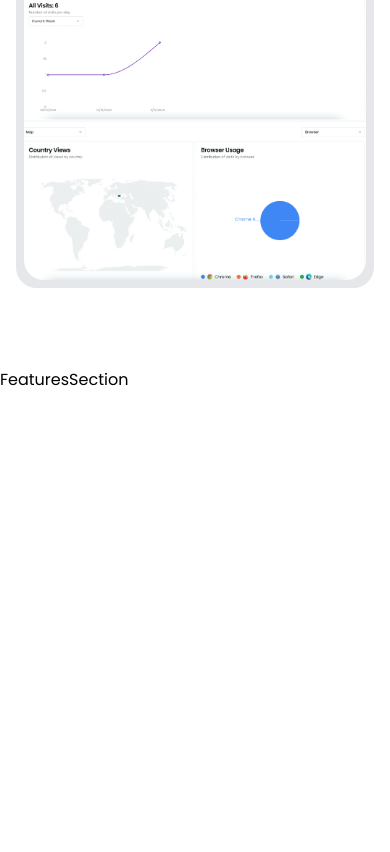
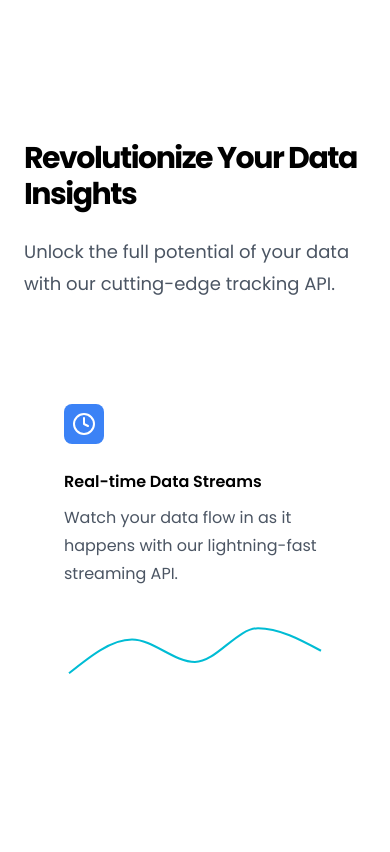
Before and after one commit to Nikola31267/tracking-app, a Next.js app: page / in a window 390 px wide. Shown: the part 912-1764 px from the top of the page. Built offline with nearby package versions, Linux system fonts and the light colour scheme.

Commit message:
making the features section removing the info about visitor adding call to action and changing some things for mobile

```diff
--- a/src/app/(site)/page.jsx
+++ b/src/app/(site)/page.jsx
@@ -7,7 +7,7 @@ import { useState, useEffect } from "react";
 import { axiosInstance } from "@/lib/axios";
 import Loader from "@/components/layout/Loader";
 import FeaturesSection from "@/components/FeaturesSection";
-import InfoAboutVisitorSection from "@/components/InfoAboutVisitorSection";
+import CallToAction from "@/components/CallToAction";
 
 export default function Home() {
   const [user, setUser] = useState(null);
@@ -47,9 +47,9 @@ export default function Home() {
     <>
       <HeroSection />
       <FeaturesSection />
-      <InfoAboutVisitorSection />
       <Pricing user={user} />
       <Faq />
+      <CallToAction />
     </>
   );
 }
--- /dev/null
+++ b/src/components/CallToAction.jsx
@@ -0,0 +1,5 @@
+const CallToAction = () => {
+  return <div className="min-h-screen">Your Data, Delivered Instantly!</div>;
+};
+
+export default CallToAction;
--- a/src/components/FeaturesSection.jsx
+++ b/src/components/FeaturesSection.jsx
@@ -1,9 +1,214 @@
-const FeaturesSection = () => {
+"use client";
+
+import { useState } from "react";
+import {
+  LineChart,
+  Line,
+  AreaChart,
+  Area,
+  BarChart,
+  Bar,
+  PieChart,
+  Pie,
+  Cell,
+  ResponsiveContainer,
+} from "recharts";
+import { ChartContainer } from "@/components/ui/chart";
+import SyntaxHighlighter from "react-syntax-highlighter/dist/cjs/light";
+import { oneDark } from "react-syntax-highlighter/dist/esm/styles/prism";
+import { BarChart2, Clock, Plug, Target } from "lucide-react";
+
+const features = [
+  {
+    name: "Real-time Data Streams",
+    description:
+      "Watch your data flow in as it happens with our lightning-fast streaming API.",
+    icon: <Clock className="text-white" />,
+    chart: (
+      <LineChart
+        width={200}
+        height={100}
+        data={[
+          { name: "A", value: 300 },
+          { name: "B", value: 600 },
+          { name: "C", value: 400 },
+          { name: "D", value: 700 },
+          { name: "E", value: 500 },
+        ]}
+      >
+        <Line
+          type="monotone"
+          dataKey="value"
+          stroke="#00bcd4"
+          strokeWidth={2}
+          dot={false}
+        />
+      </LineChart>
+    ),
+  },
+  {
+    name: "Goals",
+    description:
+      "Set goals and get notified everytime something big happens to your website.",
+    icon: <Target className="text-white" />,
+    chart: (
+      <AreaChart
+        width={200}
+        height={100}
+        data={[
+          { name: "A", actual: 400, predicted: 300 },
+          { name: "B", actual: 300, predicted: 400 },
+          { name: "C", actual: 500, predicted: 600 },
+          { name: "D", actual: 600, predicted: 800 },
+          { name: "E", actual: 700, predicted: 1000 },
+        ]}
+      >
+        <Area
+          type="monotone"
+          dataKey="actual"
+          stroke="#9c27b0"
+          fill="#9c27b0"
+          fillOpacity={0.3}
+        />
+        <Area
+          type="monotone"
+          dataKey="predicted"
+          stroke="#ff4081"
+          fill="#ff4081"
+          fillOpacity={0.3}
+        />
+      </AreaChart>
+    ),
+  },
+  {
+    name: "Multi-dimensional Analysis",
+    description:
+      "Explore your data from every angle with our advanced multi-dimensional analysis tools.",
+    icon: <BarChart2 className="text-white" />,
+    chart: (
+      <BarChart
+        width={200}
+        height={100}
+        data={[
+          { name: "A", dim1: 300, dim2: 400, dim3: 500 },
+          { name: "B", dim1: 400, dim2: 500, dim3: 600 },
+          { name: "C", dim1: 500, dim2: 600, dim3: 700 },
+          { name: "D", dim1: 600, dim2: 700, dim3: 800 },
+        ]}
+      >
+        <Bar dataKey="dim1" stackId="a" fill="#4caf50" />
+        <Bar dataKey="dim2" stackId="a" fill="#8bc34a" />
+        <Bar dataKey="dim3" stackId="a" fill="#cddc39" />
+      </BarChart>
+    ),
+  },
+  {
+    name: "Easy Integration",
+    description:
+      "Start using the ultimate tracking API with just one line of code",
+    icon: <Plug className="text-white" />,
+    chart: (
+      <div className="relative lg:row-span-2">
+        <div className="relative min-h-[30rem] w-full grow">
+          <div className="absolute bottom-0 left-0 right-0 top-0 overflow-hidden rounded-tl-xl bg-gray-900 shadow-2xl max-lg:rounded-b-[2rem] lg:rounded-r-[2rem]">
+            <div className="flex bg-gray-800/40 ring-1 ring-white/5">
+              <div className="-mb-px flex text-sm/6 font-medium text-gray-400">
+                <div className="border-b border-r border-b-white/20 border-r-white/10 bg-white/5 px-4 py-2 text-white">
+                  layout.js
+                </div>
+              </div>
+            </div>
+
+            <div className="overflow-hidden">
+              <div className="max-h-[30rem]">
+                <SyntaxHighlighter
+                  language="typescript"
+                  style={{
+                    ...oneDark,
+                    'pre[class*="language-"]': {
+                      ...oneDark['pre[class*="language-"]'],
+                      background: "transparent",
+                      overflow: "hidden",
+                    },
+                    'code[class*="language-"]': {
+                      ...oneDark['code[class*="language-"]'],
+                      background: "transparent",
+                      fontFamily: "inherit",
+                      fontSize: "inherit",
+                      fontWeight: "inherit",
+                      letterSpacing: "inherit",
+                      whiteSpace: "inherit",
+                    },
+                  }}
+                >
+                  {`
+<script src="https://pixeltrack.pro/js/tracker.js" \n` +
+                    `        data-api-key="YOUR_API_KEY" async></script>
+                    `}
+                </SyntaxHighlighter>
+              </div>
+            </div>
+          </div>
+        </div>
+
+        <div className="pointer-events-none absolute inset-px rounded-lg shadow ring-1 ring-black/5 max-lg:rounded-b-[2rem] lg:rounded-r-[2rem]" />
+      </div>
+    ),
+  },
+];
+
+export default function FeaturesSection() {
+  const [hoveredIndex, setHoveredIndex] = useState(null);
+
   return (
-    <div className="min-h-screen" id="features">
-      FeaturesSection
+    <div className="bg-white py-24 sm:py-32">
+      <div className="relative">
+        <div className="mx-auto max-w-7xl px-6 lg:px-8 relative z-10">
+          <div className="mx-auto max-w-2xl lg:text-center">
+            <h1 className="text-3xl font-bold tracking-tighter sm:text-5xl">
+              Revolutionize Your Data Insights
+            </h1>
+            <p className="mt-6 text-lg leading-8 text-gray-600">
+              Unlock the full potential of your data with our cutting-edge
+              tracking API.
+            </p>
+          </div>
+          <div className="mx-auto mt-16 max-w-2xl sm:mt-20 lg:mt-24 lg:max-w-none">
+            <dl className="grid max-w-xl grid-cols-1 gap-x-8 gap-y-16 lg:max-w-none lg:grid-cols-2">
+              {features.map((feature, index) => (
+                <div
+                  key={feature.name}
+                  className="relative overflow-hidden rounded-2xl bg-white p-10"
+                >
+                  <dt className="text-base font-semibold leading-7 text-black">
+                    <div className="absolute left-0 top-0 h-full w-2" />
+                    <div className="mb-6 flex h-10 w-10 items-center justify-center rounded-lg bg-blue-500">
+                      {feature.icon}
+                    </div>
+                    {feature.name}
+                  </dt>
+                  <dd className="mt-2 text-base leading-7 text-gray-600">
+                    {feature.description}
+                  </dd>
+                  <div className="mt-6 flex justify-center">
+                    <ChartContainer config={{}} className="w-full h-[100px]">
+                      <ResponsiveContainer>{feature.chart}</ResponsiveContainer>
+                    </ChartContainer>
+                  </div>
+                  {hoveredIndex === index && (
+                    <div
+                      className="absolute inset-0 bg-gradient-to-r"
+                      style={{
+                        backgroundImage: `linear-gradient(45deg, ${feature.color}22, ${feature.color}00)`,
+                      }}
+                    />
+                  )}
+                </div>
+              ))}
+            </dl>
+          </div>
+        </div>
+      </div>
     </div>
   );
-};
-
-export default FeaturesSection;
+}
--- a/src/components/HeroSection.jsx
+++ b/src/components/HeroSection.jsx
@@ -71,18 +71,15 @@ const HeroSection = () => {
             </p>
           </div>
         </div>
-        <div className="rounded-[1.3rem] border border-gray-200/5 bg-gray-200 p-1.5">
-          <div className="mx-auto overflow-hidden rounded-[1.3rem] border border-gray-200/10">
+        <div className="hidden sm:block rounded-[1.4rem] border border-gray-200/5 bg-gray-200 p-1.5">
+          <div className="mx-auto overflow-hidden rounded-[1.4rem] border border-gray-200/10">
             <Image
-              alt="Hero"
+              alt="Hero Section Image"
               fetchPriority="high"
               width={1000}
               height={600}
-              decoding="async"
-              data-nimg="1"
               draggable="false"
               className="w-full"
-              style={{ color: "transparent" }}
               src="/hero.jpg"
             />
           </div>
```
Also changed, not shown: src/components/InfoAboutVisitorSection.jsx (deleted, +0 -64 lines).
